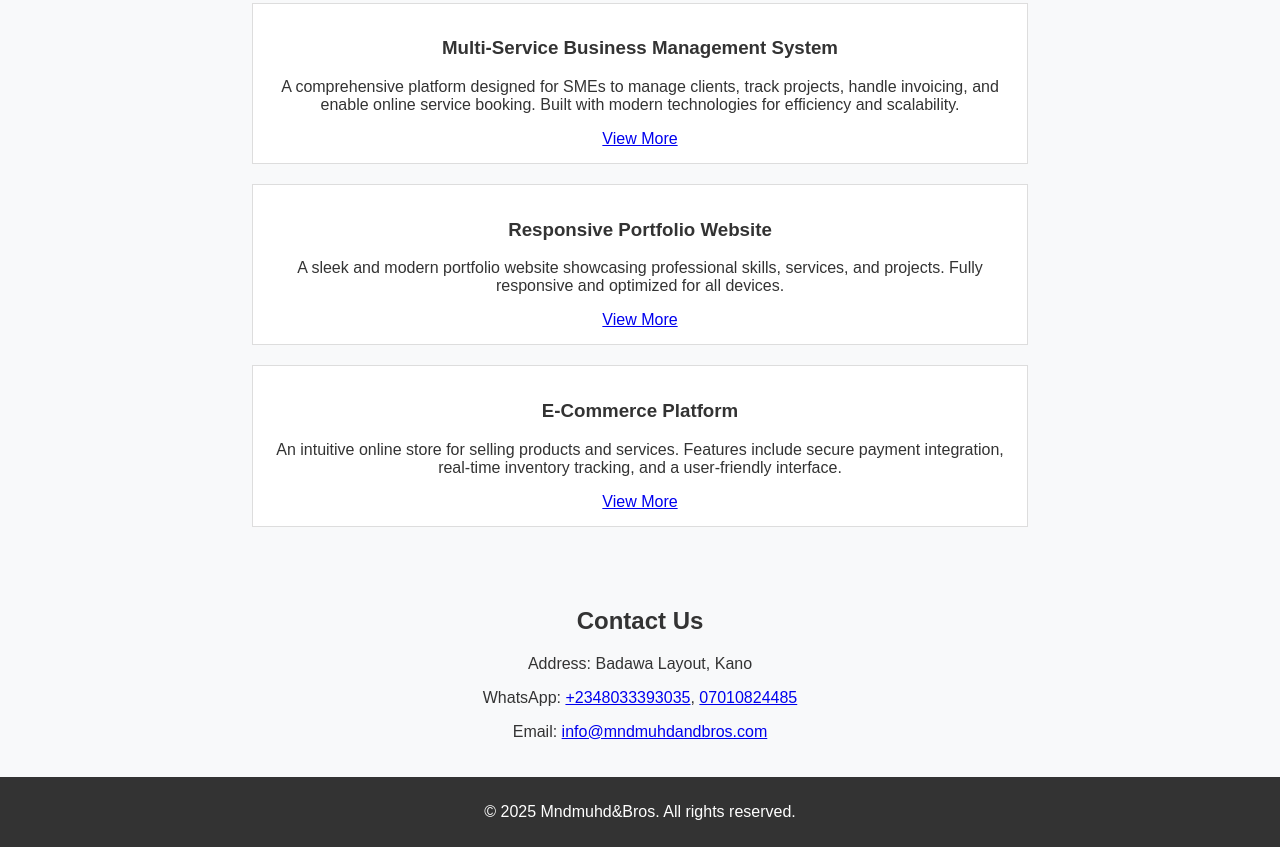
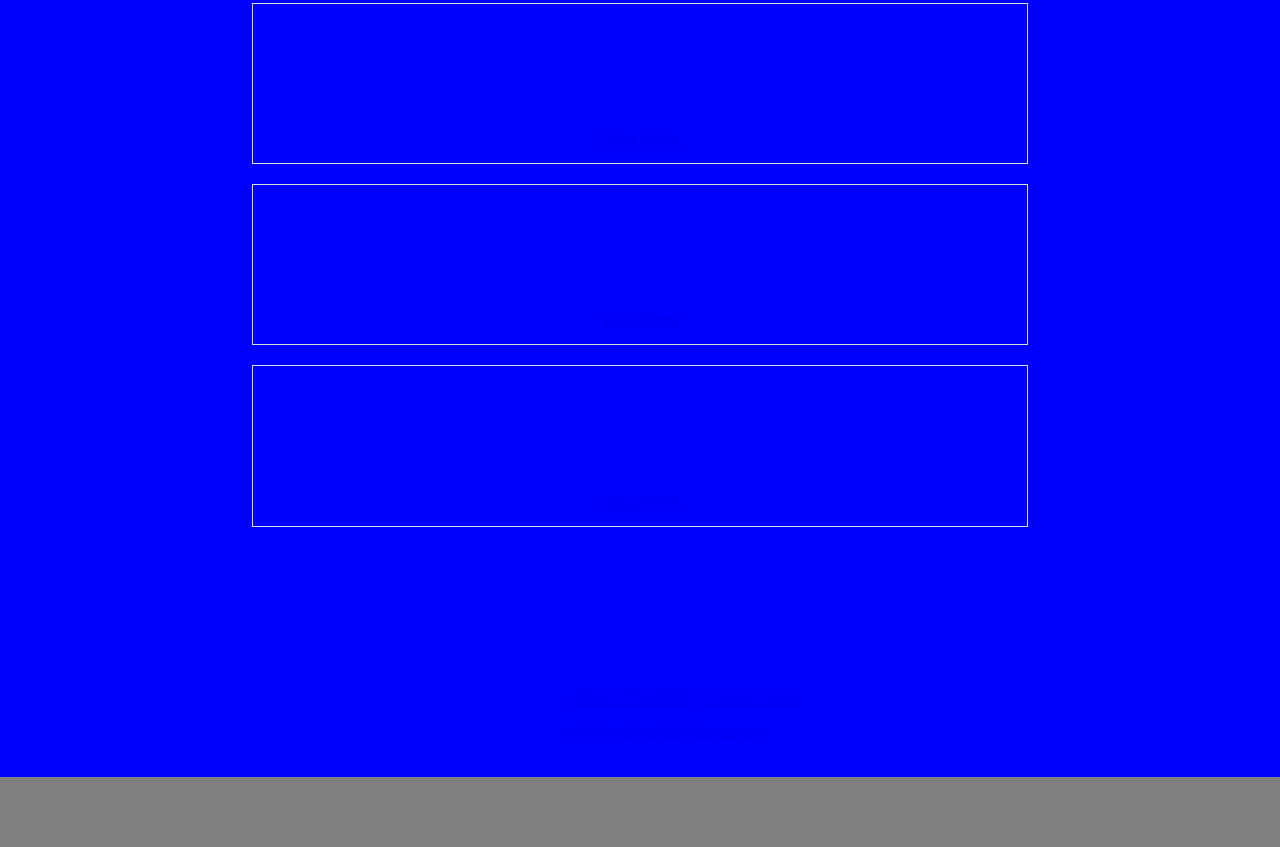
Before and after one commit to MndmuhdBros/Mndmuhd-Bros, a plain HTML site: page index.html in a window 1280 px wide. Shown: the part 1069-1916 px from the top of the page. Drawn offline with Linux system fonts and the light colour scheme.

Commit message:
Update style.css

```diff
--- a/style.css
+++ b/style.css
@@ -3,8 +3,8 @@ body {
   font-family: Arial, sans-serif;
   margin: 0;
   padding: 0;
-  background-color: #f8f9fa;
-  color: #333;
+  background-color: blue;
+  color: blue;
 }
 
 /* Header Styles */
@@ -45,7 +45,7 @@ section {
 
 /* About Us Section */
 #about {
-  background-color: #f4f4f4;
+  background-color: drak;
   padding: 20px;
   text-align: center;
 }
@@ -72,13 +72,13 @@ section {
   margin: 20px auto;
   padding: 15px;
   width: 60%;
-  background-color: #fff;
+  background-color: blue;
 }
 
 /* Footer Styles */
 footer {
-  background: #333;
-  color: #fff;
+  background: gray;
+  color: gray;
   padding: 10px 0;
   text-align: center;
 }
```
